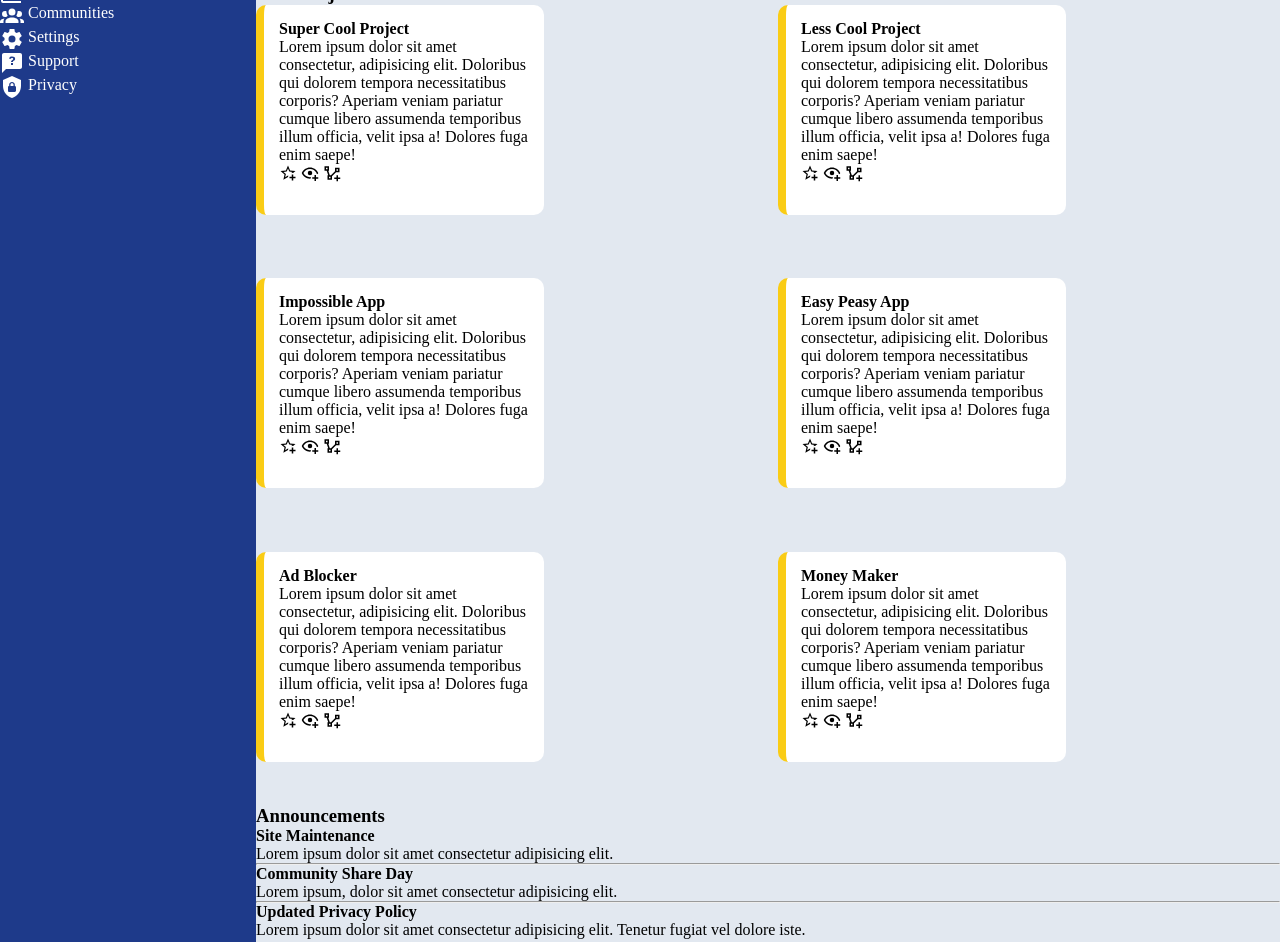
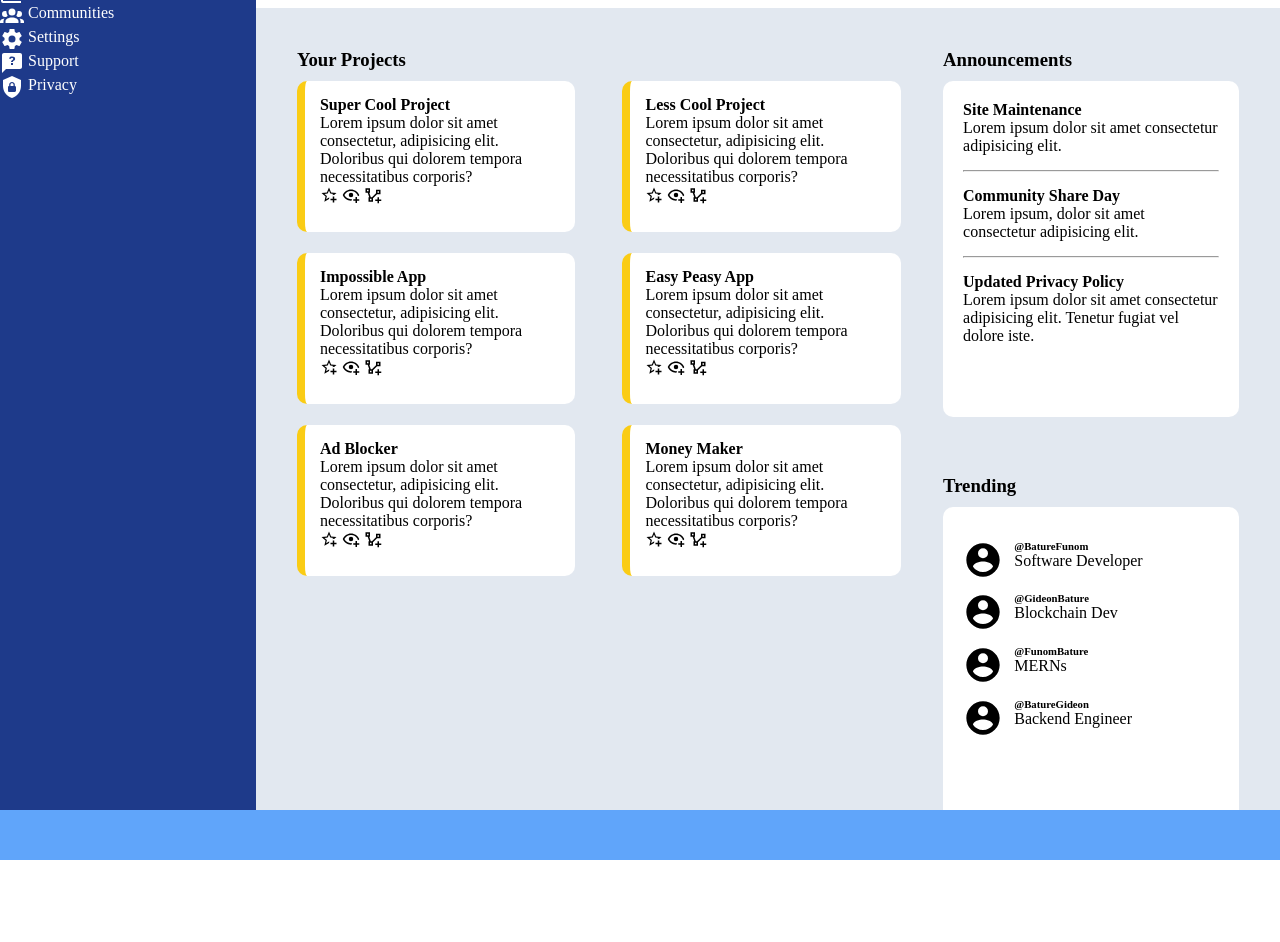
Before and after one commit to GideonBature/Project-Admin-Dashboard, a plain HTML site: page index.html in a window 1280 px wide. Shown: the part 142-1084 px from the top of the page. After the commit the page ends 1026 px from the top, so only its background shows below. Drawn offline with Linux system fonts and the light colour scheme.

Commit message:
style cards and arrange them using grid

```diff
--- a/index.html
+++ b/index.html
@@ -157,12 +157,12 @@
         </header>
 
         <main class="main">
-            <div class="cards-container">
+            <div class="your-projects">
                 <h3>Your Projects</h3>
                 <div class="cards">
                     <div class="card">
                         <h4>Super Cool Project</h4>
-                        <p>Lorem ipsum dolor sit amet consectetur, adipisicing elit. Doloribus qui dolorem tempora necessitatibus corporis? Aperiam veniam pariatur cumque libero assumenda temporibus illum officia, velit ipsa a! Dolores fuga enim saepe!</p>
+                        <p>Lorem ipsum dolor sit amet consectetur, adipisicing elit. Doloribus qui dolorem tempora necessitatibus corporis? </p>
                         <div class="icons">
                             <svg style="width:18px;height:18px" viewBox="0 0 24 24">
                                 <path fill="currentColor" d="M5.8 21L7.4 14L2 9.2L9.2 8.6L12 2L14.8 8.6L22 9.2L18.8 12H18C17.3 12 16.6 12.1 15.9 12.4L18.1 10.5L13.7 10.1L12 6.1L10.3 10.1L5.9 10.5L9.2 13.4L8.2 17.7L12 15.4L12.5 15.7C12.3 16.2 12.1 16.8 12.1 17.3L5.8 21M17 14V17H14V19H17V22H19V19H22V17H19V14H17Z" />
@@ -177,7 +177,7 @@
                     </div>
                     <div class="card">
                         <h4>Less Cool Project</h4>
-                        <p>Lorem ipsum dolor sit amet consectetur, adipisicing elit. Doloribus qui dolorem tempora necessitatibus corporis? Aperiam veniam pariatur cumque libero assumenda temporibus illum officia, velit ipsa a! Dolores fuga enim saepe!</p>
+                        <p>Lorem ipsum dolor sit amet consectetur, adipisicing elit. Doloribus qui dolorem tempora necessitatibus corporis?</p>
                         <div class="icons">
                             <svg style="width:18px;height:18px" viewBox="0 0 24 24">
                                 <path fill="currentColor" d="M5.8 21L7.4 14L2 9.2L9.2 8.6L12 2L14.8 8.6L22 9.2L18.8 12H18C17.3 12 16.6 12.1 15.9 12.4L18.1 10.5L13.7 10.1L12 6.1L10.3 10.1L5.9 10.5L9.2 13.4L8.2 17.7L12 15.4L12.5 15.7C12.3 16.2 12.1 16.8 12.1 17.3L5.8 21M17 14V17H14V19H17V22H19V19H22V17H19V14H17Z" />
@@ -192,7 +192,7 @@
                     </div>
                     <div class="card">
                         <h4>Impossible App</h4>
-                        <p>Lorem ipsum dolor sit amet consectetur, adipisicing elit. Doloribus qui dolorem tempora necessitatibus corporis? Aperiam veniam pariatur cumque libero assumenda temporibus illum officia, velit ipsa a! Dolores fuga enim saepe!</p>
+                        <p>Lorem ipsum dolor sit amet consectetur, adipisicing elit. Doloribus qui dolorem tempora necessitatibus corporis?</p>
                         <div class="icons">
                             <svg style="width:18px;height:18px" viewBox="0 0 24 24">
                                 <path fill="currentColor" d="M5.8 21L7.4 14L2 9.2L9.2 8.6L12 2L14.8 8.6L22 9.2L18.8 12H18C17.3 12 16.6 12.1 15.9 12.4L18.1 10.5L13.7 10.1L12 6.1L10.3 10.1L5.9 10.5L9.2 13.4L8.2 17.7L12 15.4L12.5 15.7C12.3 16.2 12.1 16.8 12.1 17.3L5.8 21M17 14V17H14V19H17V22H19V19H22V17H19V14H17Z" />
@@ -207,7 +207,7 @@
                     </div>
                     <div class="card">
                         <h4>Easy Peasy App</h4>
-                        <p>Lorem ipsum dolor sit amet consectetur, adipisicing elit. Doloribus qui dolorem tempora necessitatibus corporis? Aperiam veniam pariatur cumque libero assumenda temporibus illum officia, velit ipsa a! Dolores fuga enim saepe!</p>
+                        <p>Lorem ipsum dolor sit amet consectetur, adipisicing elit. Doloribus qui dolorem tempora necessitatibus corporis?</p>
                         <div class="icons">
                             <svg style="width:18px;height:18px" viewBox="0 0 24 24">
                                 <path fill="currentColor" d="M5.8 21L7.4 14L2 9.2L9.2 8.6L12 2L14.8 8.6L22 9.2L18.8 12H18C17.3 12 16.6 12.1 15.9 12.4L18.1 10.5L13.7 10.1L12 6.1L10.3 10.1L5.9 10.5L9.2 13.4L8.2 17.7L12 15.4L12.5 15.7C12.3 16.2 12.1 16.8 12.1 17.3L5.8 21M17 14V17H14V19H17V22H19V19H22V17H19V14H17Z" />
@@ -222,7 +222,7 @@
                     </div>
                     <div class="card">
                         <h4>Ad Blocker</h4>
-                        <p>Lorem ipsum dolor sit amet consectetur, adipisicing elit. Doloribus qui dolorem tempora necessitatibus corporis? Aperiam veniam pariatur cumque libero assumenda temporibus illum officia, velit ipsa a! Dolores fuga enim saepe!
+                        <p>Lorem ipsum dolor sit amet consectetur, adipisicing elit. Doloribus qui dolorem tempora necessitatibus corporis?
                         </p>
                         <div class="icons">
                             <svg style="width:18px;height:18px" viewBox="0 0 24 24">
@@ -239,7 +239,7 @@
                     </div>
                     <div class="card">
                         <h4>Money Maker</h4>
-                        <p>Lorem ipsum dolor sit amet consectetur, adipisicing elit. Doloribus qui dolorem tempora necessitatibus corporis? Aperiam veniam pariatur cumque libero assumenda temporibus illum officia, velit ipsa a! Dolores fuga enim saepe!</p>
+                        <p>Lorem ipsum dolor sit amet consectetur, adipisicing elit. Doloribus qui dolorem tempora necessitatibus corporis?</p>
                         <div class="icons">
                             <svg style="width:18px;height:18px" viewBox="0 0 24 24">
                                 <path fill="currentColor" d="M5.8 21L7.4 14L2 9.2L9.2 8.6L12 2L14.8 8.6L22 9.2L18.8 12H18C17.3 12 16.6 12.1 15.9 12.4L18.1 10.5L13.7 10.1L12 6.1L10.3 10.1L5.9 10.5L9.2 13.4L8.2 17.7L12 15.4L12.5 15.7C12.3 16.2 12.1 16.8 12.1 17.3L5.8 21M17 14V17H14V19H17V22H19V19H22V17H19V14H17Z" />
@@ -273,7 +273,7 @@
                 <h3 class="trending-title" >Trending</h3>
                 <div class="trending-container">
 
-                    <div class="trending-profile1">
+                    <div class="trending-profile">
                         <svg style="width:40px;height:40px; vertical-align: middle;" viewBox="0 0 24 24">
                             <path fill="currentColor" d="M12,19.2C9.5,19.2 7.29,17.92 6,16C6.03,14 10,12.9 12,12.9C14,12.9 17.97,14 18,16C16.71,17.92 14.5,19.2 12,19.2M12,5A3,3 0 0,1 15,8A3,3 0 0,1 12,11A3,3 0 0,1 9,8A3,3 0 0,1 12,5M12,2A10,10 0 0,0 2,12A10,10 0 0,0 12,22A10,10 0 0,0 22,12C22,6.47 17.5,2 12,2Z" />
                         </svg>
@@ -284,18 +284,18 @@
 
                     </div>
 
-                    <div class="trending-profile2">
+                    <div class="trending-profile">
                         <svg style="width:40px;height:40px; vertical-align: middle;" viewBox="0 0 24 24">
                             <path fill="currentColor" d="M12,19.2C9.5,19.2 7.29,17.92 6,16C6.03,14 10,12.9 12,12.9C14,12.9 17.97,14 18,16C16.71,17.92 14.5,19.2 12,19.2M12,5A3,3 0 0,1 15,8A3,3 0 0,1 12,11A3,3 0 0,1 9,8A3,3 0 0,1 12,5M12,2A10,10 0 0,0 2,12A10,10 0 0,0 12,22A10,10 0 0,0 22,12C22,6.47 17.5,2 12,2Z" />
                         </svg>
                         <div style="vertical-align: middle;" class="bottom-profile-header-text">
                             <h6>@GideonBature</h6>
-                            <p>Blockchain Developer</p>
+                            <p>Blockchain Dev</p>
                         </div>
 
                     </div>
 
-                    <div class="trending-profile3">
+                    <div class="trending-profile">
                         <svg style="width:40px;height:40px; vertical-align: middle;" viewBox="0 0 24 24">
                             <path fill="currentColor" d="M12,19.2C9.5,19.2 7.29,17.92 6,16C6.03,14 10,12.9 12,12.9C14,12.9 17.97,14 18,16C16.71,17.92 14.5,19.2 12,19.2M12,5A3,3 0 0,1 15,8A3,3 0 0,1 12,11A3,3 0 0,1 9,8A3,3 0 0,1 12,5M12,2A10,10 0 0,0 2,12A10,10 0 0,0 12,22A10,10 0 0,0 22,12C22,6.47 17.5,2 12,2Z" />
                         </svg>
@@ -306,7 +306,7 @@
 
                     </div>
 
-                    <div class="trending-profile4">
+                    <div class="trending-profile">
                         <svg style="width:40px;height:40px; vertical-align: middle;" viewBox="0 0 24 24">
                             <path fill="currentColor" d="M12,19.2C9.5,19.2 7.29,17.92 6,16C6.03,14 10,12.9 12,12.9C14,12.9 17.97,14 18,16C16.71,17.92 14.5,19.2 12,19.2M12,5A3,3 0 0,1 15,8A3,3 0 0,1 12,11A3,3 0 0,1 9,8A3,3 0 0,1 12,5M12,2A10,10 0 0,0 2,12A10,10 0 0,0 12,22A10,10 0 0,0 22,12C22,6.47 17.5,2 12,2Z" />
                         </svg>
--- a/style.css
+++ b/style.css
@@ -21,7 +21,6 @@ a:hover {
 }
 
 .container {
-    height: 100vh;
     width: 100vw;
     background-color: var(--neutral);
     display: grid;
@@ -67,7 +66,7 @@ a:hover {
 }
 
 input[type="search"] {
-    width: 400px;
+    width: 80%;
     height: 30px;
     border-radius: 100px;
     border: none;
@@ -94,31 +93,77 @@ input[type="search"] {
 
 
 .main {
-    background-color: var(--neutral);
+    /* background-color: var(--neutral); */
+    display: grid;
+    gap: 4%;
+    grid-template-columns: 2;
+    grid-template-rows: 6;
     grid-column: 2/ 3;
     grid-row: 2 / 3;
+    margin: 4%;
 }
 
 .cards {
     display: grid;
-    width: 80vw;
-    height: 100vh;
-    gap: 20px;
+    gap: 7%;
     grid-template-columns: repeat(2, 1fr);
     grid-template-rows: repeat(3, 1fr);
 }
 
 .card {
     background-color: white;
-    width: 250px;
-    height: 180px;
+    width: 85%;
+    height: 85%;
     padding: 15px;
     border-left: #facc15 solid 8px;
     border-radius: 10px;
 }
 
-.icon {
-    width: 15px;
+.your-projects h3, .announcements h3, .trending h3 {
+padding-bottom: 10px;
+}
+
+.your-projects {
+    grid-column: 1/2;
+    grid-row: 1/7;
+}
+
+.announcements {
+    grid-column: 2/3;
+    grid-row: 1/3;
+}
+
+.announcements-container {
+    padding: 20px;
+    background-color: white;
+    height: 37vh;
+    width: 20vw;
+    border-radius: 10px;
+
+}
+
+hr {
+    margin: 15px 0;
+}
+
+.trending {
+    grid-column: 2/3;
+    grid-row: 4/5;
+
+}
+
+.trending-container {
+    padding: 20px;
+    background-color: white;
+    height: 35vh;
+    width: 20vw;
+    border-radius: 10px;
+}
+
+.trending-profile {
+    display: grid;
+    grid-template-columns: 0.5fr 2fr;
+    padding-top: 5%;
 }
 
 .footer {
```
